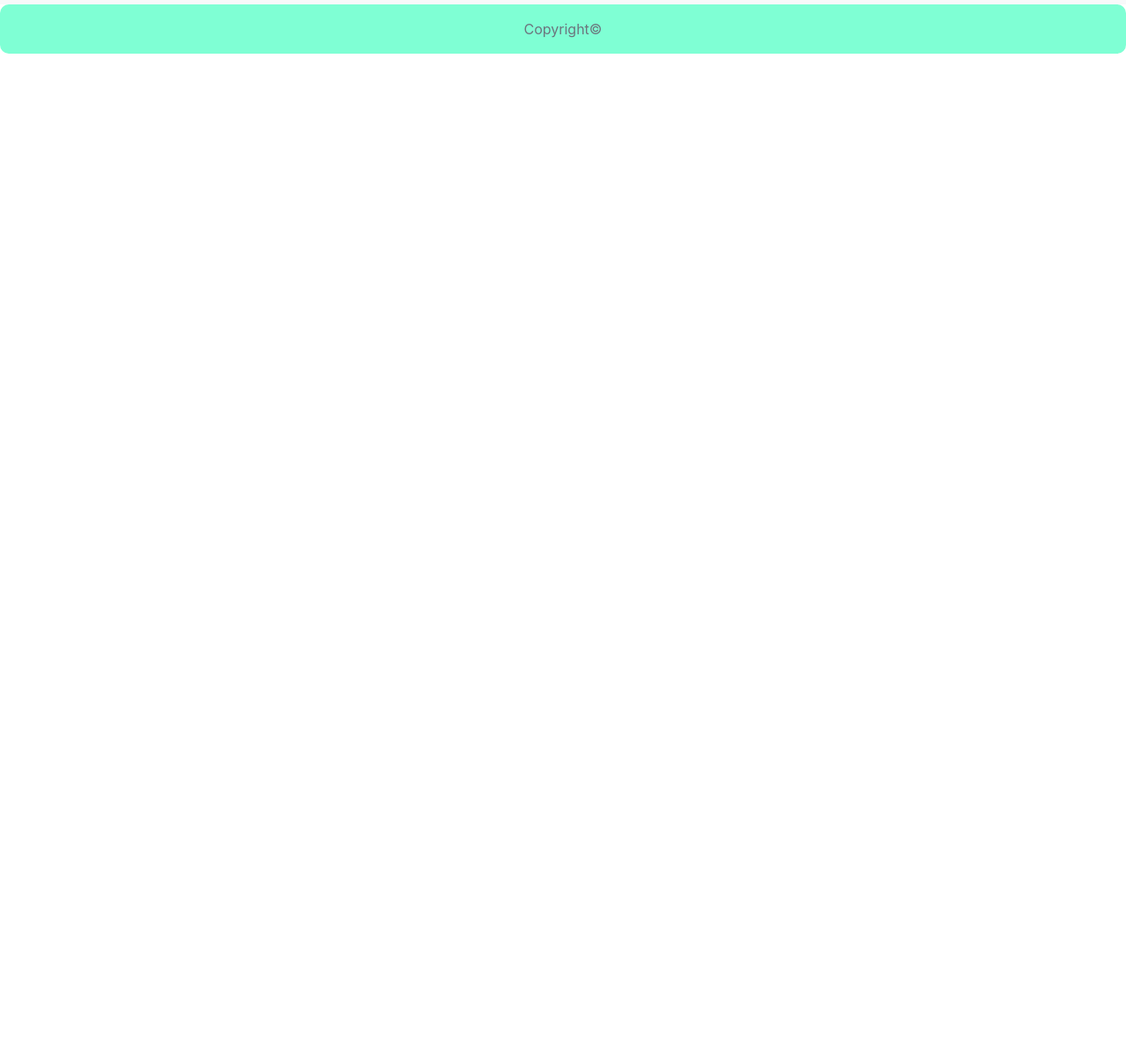
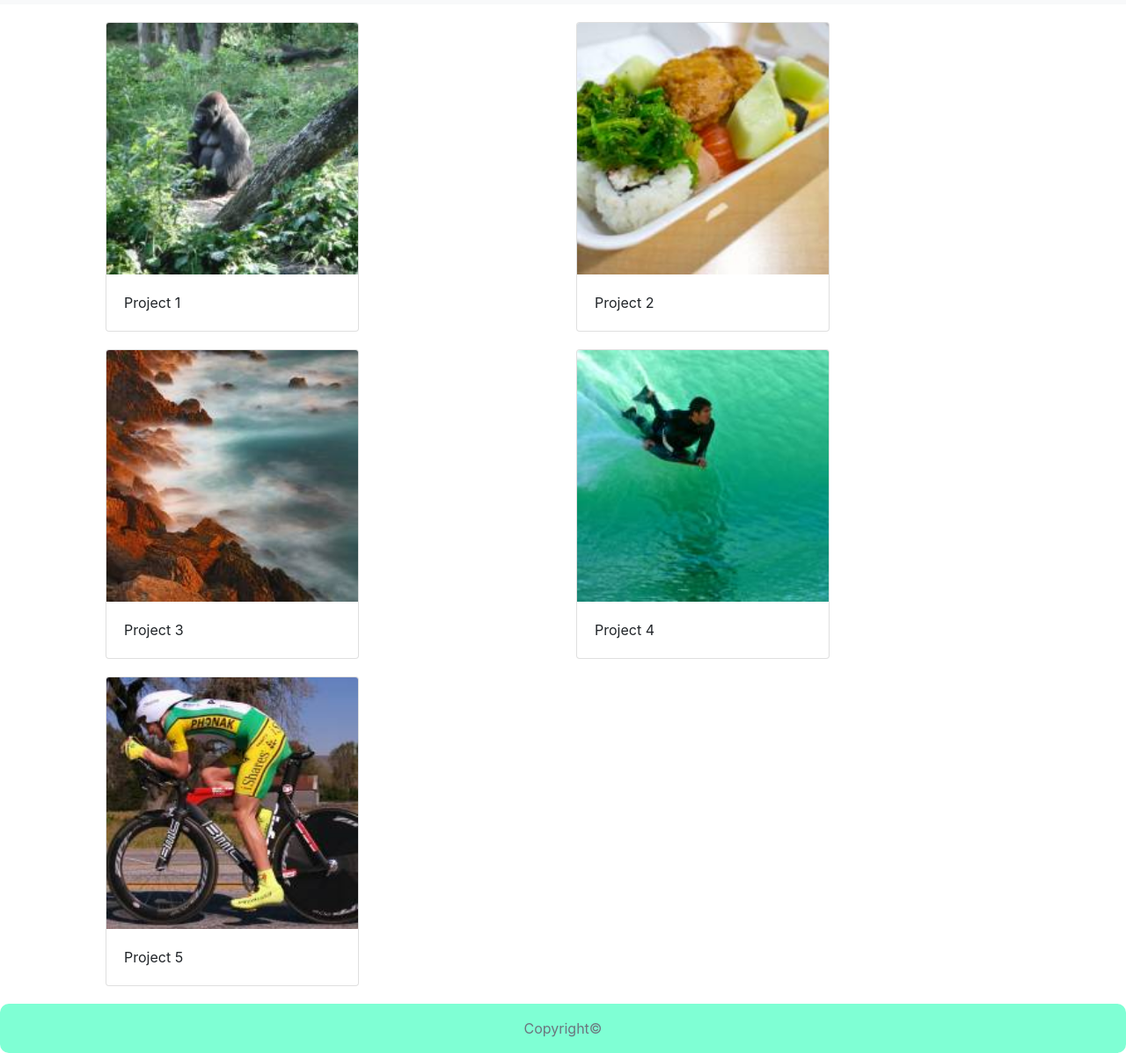
Before and after one commit to dthayer16/Bootstrap-Portfolio, a plain HTML site: page portfolio.html in a window 1280 px wide. Shown: the part 51-1248 px from the top of the page at 88% size. Before the commit the page ends 800 px from the top, so only its background shows below. Drawn offline with nearby package versions, Linux system fonts and the light colour scheme.

Commit message:
adding assests folder with photos, added profile photo and content to index, added icons to portfolio.

```diff
--- a/style.css
+++ b/assets/css/style.css
@@ -3,3 +3,12 @@
     text-align: center;
     border-radius: 10px;
 }
+
+.my-row {
+    margin: 20px;
+}
+
+.profile {
+    height: 200px;
+    width: 200px;
+}
--- a/portfolio.html
+++ b/portfolio.html
@@ -7,7 +7,7 @@
     <meta http-equiv="X-UA-Compatible" content="ie=edge">
     <link rel="stylesheet" href="https://stackpath.bootstrapcdn.com/bootstrap/4.3.1/css/bootstrap.min.css"
         integrity="sha384-ggOyR0iXCbMQv3Xipma34MD+dH/1fQ784/j6cY/iJTQUOhcWr7x9JvoRxT2MZw1T" crossorigin="anonymous">
-    <link rel="stylesheet" type="text/css" href="style.css">
+    <link rel="stylesheet" type="text/css" href="assets/css/style.css">
     <title>David Thayer Portfolio</title>
 </head>
 
@@ -33,6 +33,55 @@
         </div>
     </nav>
 
+    <div class="container">
+        <div class="row my-row">
+            <div class="col">
+                <div class="card" style="width: 18rem;">
+                    <img src="assets/images/animals-q-c-200-200-2.jpg" class="card-img-top" alt="Gorilla">
+                    <div class="card-body">
+                      <p class="card-text">Project 1</p>
+                    </div>
+                  </div>
+            </div>
+            <div class="col">
+                <div class="card" style="width: 18rem;">
+                    <img src="assets/images/food-q-c-200-200-4.jpg" class="card-img-top" alt="Sushi">
+                    <div class="card-body">
+                      <p class="card-text">Project 2</p>
+                    </div>
+                  </div>
+            </div>
+        </div>
+        <div class="row my-row">
+            <div class="col">
+                <div class="card" style="width: 18rem;">
+                    <img src="assets/images/nature-q-c-200-200-3.jpg" class="card-img-top" alt="Ocean">
+                    <div class="card-body">
+                      <p class="card-text">Project 3</p>
+                    </div>
+                  </div>
+            </div>
+            <div class="col">
+                <div class="card" style="width: 18rem;">
+                    <img src="assets/images/sports-q-c-200-200-2.jpg" class="card-img-top" alt="Bodyboarder">
+                    <div class="card-body">
+                      <p class="card-text">Project 4</p>
+                    </div>
+                  </div>
+            </div>
+        </div>
+        <div class="row my-row">
+            <div class="col">
+                <div class="card" style="width: 18rem;">
+                    <img src="assets/images/sports-q-c-200-200-3.jpg" class="card-img-top" alt="Cyclist">
+                    <div class="card-body">
+                      <p class="card-text">Project 5</p>
+                    </div>
+                  </div>
+            </div>
+        </div>
+    </div>
+
     <footer class="footer mt-auto py-3 foot">
         <div class="container">
             <span class="text-muted">Copyright&copy</span>
```
Also changed, not shown: contact.html (+1 -1 lines), index.html (+28 -1 lines), assets/images/Slack_Profile_Photo.jpg (added), assets/images/animals-q-c-200-200-2.jpg (added), assets/images/fishnets-and-hearts.png (added), assets/images/food-q-c-200-200-4.jpg (added), assets/images/nature-q-c-200-200-3.jpg (added), assets/images/sports-q-c-200-200-2.jpg (added), assets/images/sports-q-c-200-200-3.jpg (added).
